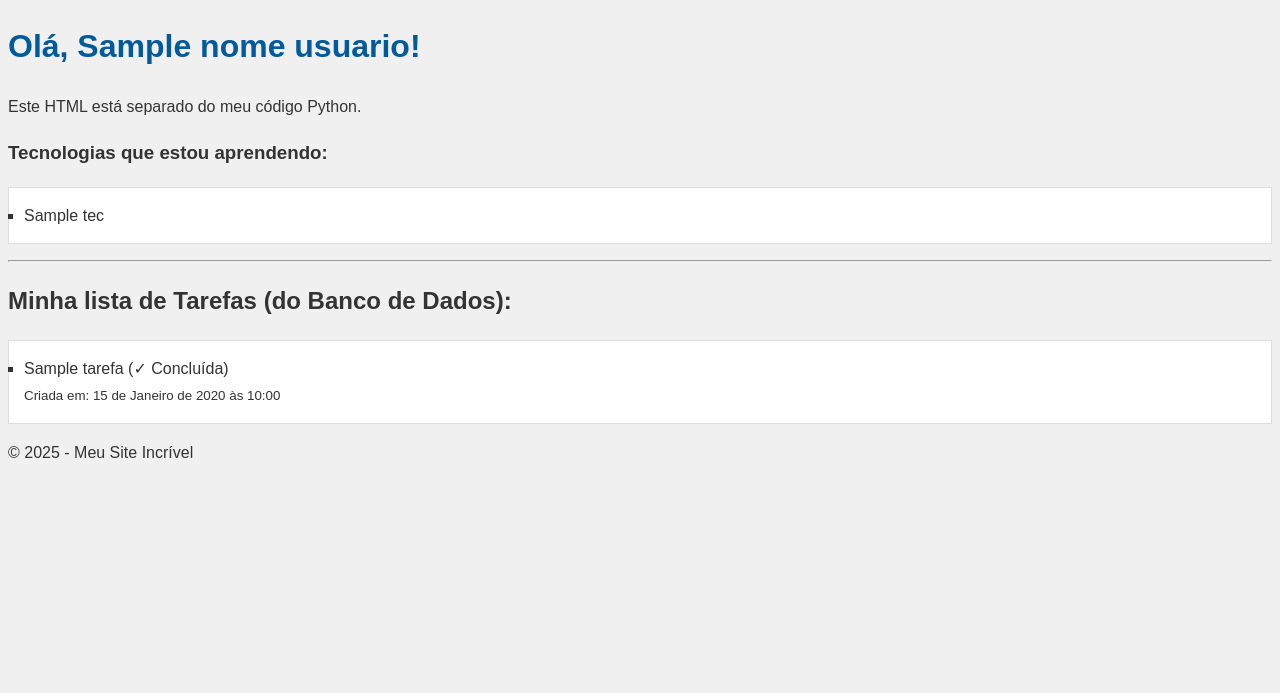
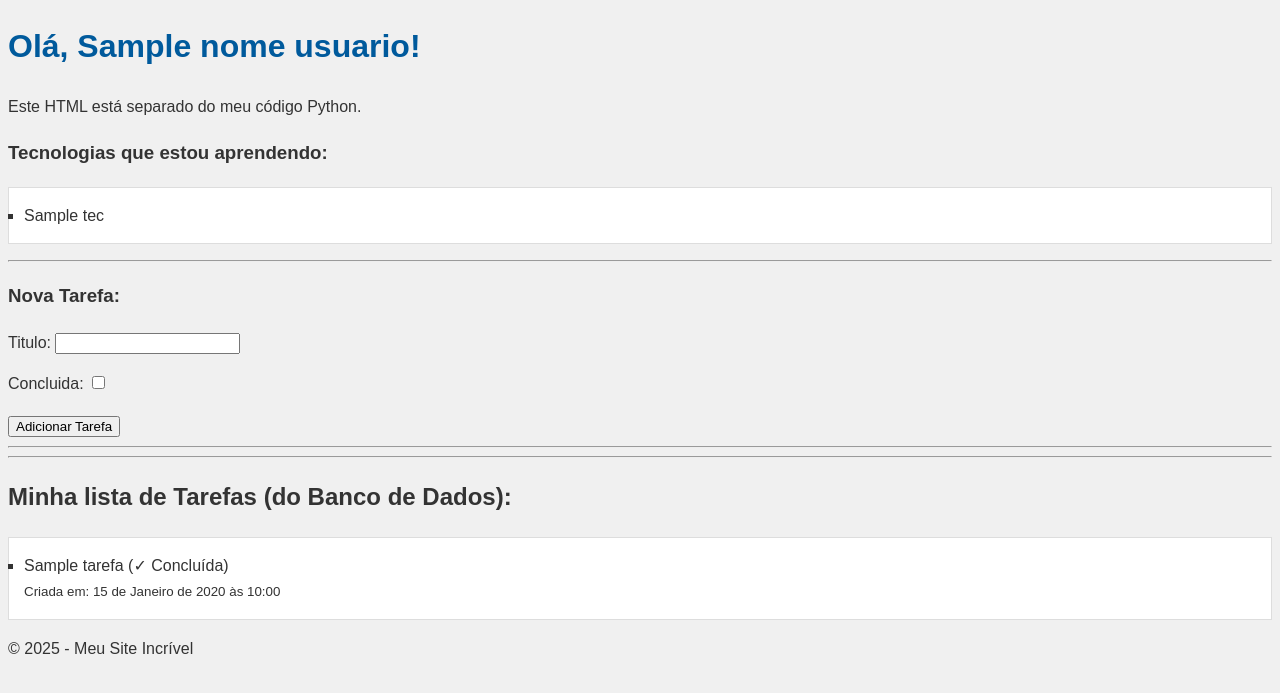
Before and after one commit to JherikaSilva/curso-python-django, a Django app: template modulo04/templates/home.html in a window 1280 px wide. Shown: the part 34-727 px from the top of the page. Run offline with Django 5.2, Linux system fonts and the light colour scheme; tables that the repository leaves empty hold one stand-in row (values such as "Sample post"); the template is opened without the code that fills it: values that come from a table or form of the project are taken from there, most other values are stand-ins (such as "Sample title", 1, 10 or a date in 2020).

Commit message:
alterei o bloco content

```diff
--- a/modulo04/templates/home.html
+++ b/modulo04/templates/home.html
@@ -11,6 +11,14 @@
             <li>{{ tec }}</li>
         {% endfor %}
     </ul>
+    <hr>
+    <h3>Nova Tarefa:</h3>
+    <form method="POST">
+        {% csrf_token %}
+        {{ form.as_p }}
+        <button type="submit">Adicionar Tarefa</button>
+    </form>
+    <hr>
     <hr><h2>Minha lista de Tarefas (do Banco de Dados):</h2>
     <ul>
         {% for tarefa in tarefas %}
```
